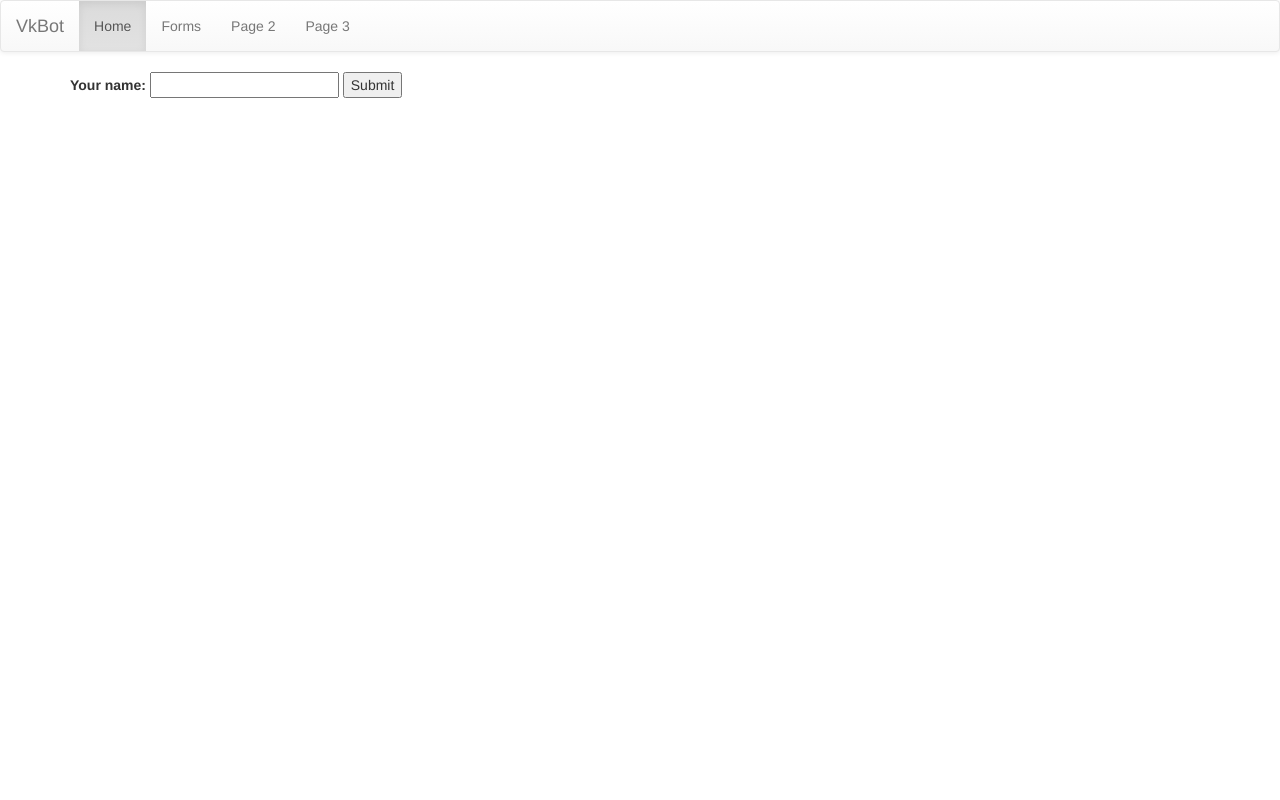
After one commit to ca72ss/VK, a Django app: page /forms in a window 1280 px wide. The commit adds this page. Run offline with Django 3.2, Linux system fonts and the light colour scheme; some libraries are stand-ins or nearby versions.

Commit message:
Added and test forms

```diff
--- a/search/admin.py
+++ b/search/admin.py
@@ -1,6 +1,5 @@
 from django.contrib import admin
 from .models import Person
-from .models import Post
+
 
 admin.site.register(Person)
-admin.site.register(Post)
--- /dev/null
+++ b/search/forms.py
@@ -0,0 +1,4 @@
+from django import forms
+
+class NameForm(forms.Form):
+    your_name = forms.CharField(label='your name', max_length=100)
--- /dev/null
+++ b/search/templates/search/base.html
@@ -0,0 +1,33 @@
+{% load staticfiles %}
+<html>
+    <head>
+        <title>VkBot</title>
+        <link rel="stylesheet" href="//maxcdn.bootstrapcdn.com/bootstrap/3.2.0/css/bootstrap.min.css">
+        <link rel="stylesheet" href="//maxcdn.bootstrapcdn.com/bootstrap/3.2.0/css/bootstrap-theme.min.css">
+        <link href='//fonts.googleapis.com/css?family=Lobster&subset=latin,latin-ext' rel='stylesheet' type='text/css'>
+        <link rel="stylesheet" href="{% static 'css/search.css' %}">
+    </head>
+    <body>
+      <nav class="navbar navbar-default">
+  <div class="container-fluid">
+    <div class="navbar-header">
+      <a class="navbar-brand" href="#">VkBot</a>
+    </div>
+    <ul class="nav navbar-nav">
+      <li class="active"><a href="#">Home</a></li>
+      <li><a href="/forms">Forms</a></li>
+      <li><a href="#">Page 2</a></li>
+      <li><a href="#">Page 3</a></li>
+    </ul>
+  </div>
+</nav>
+        <div class="content container">
+            <div class="row">
+                <div class="col-md-8">
+                {% block content %}
+                {% endblock %}
+                </div>
+            </div>
+        </div>
+    </body>
+</html>
--- /dev/null
+++ b/search/templates/search/forms.html
@@ -0,0 +1,9 @@
+{% extends 'search/base.html' %}
+{% block content %}
+<form action="get_name" method="get">
+    {% csrf_token %}
+    <label for="your_name">Your name: </label>
+    <input id="your_name" type="text" name="your_name" maxlength="100" required />
+    <input type="submit" value="Submit" />
+</form>
+{% endblock %}
--- /dev/null
+++ b/search/templates/search/test.html
@@ -0,0 +1,4 @@
+{% extends 'search/base.html' %}
+{% block content %}
+      <p>{{your_name}}</p>
+{% endblock %}
--- a/search/urls.py
+++ b/search/urls.py
@@ -3,4 +3,7 @@ from . import views
 
 urlpatterns = [
     url(r'^$', views.search, name='search'),
+    url(r'^forms$', views.forms, name='forms'),
+    url(r'^get_name$', views.get_name, name='get_name'),
+
 ]
--- a/search/views.py
+++ b/search/views.py
@@ -1,12 +1,26 @@
 from django.shortcuts import render
+from django.http import HttpResponse
 import vk
-
 
 def search(request):
     at = '72d9d403e83d27930eabaa1d4e50e16ec394ee69881bd2715fe04b5178b434bd43b2cc3db8d29cdd14b4f'
     session = vk.Session(access_token= at)
     api = vk.API(session)
-    users = api.users.search(count=10,  age_from=14, age_to=18, school_year=2017,  fields = "photo_100,last_seen,photo_id,has_mobile,universities")
+    users = api.users.search(count=100,  age_from=14, age_to=18, school_year=2017,  fields = "photo_100,last_seen,photo_id,has_mobile,universities")
+    groups = api.groups.getMembers(group_id='142498173')
+    print (groups)
     del users[0]
+    return render(request, 'search/done.html', {'users':users})
 
-    return render(request, 'search/done.html', {'users':users})
+
+def forms(request):
+
+    return render(request, 'search/forms.html')
+
+
+def get_name(request):
+    if 'your_name' in request.GET and request.GET['your_name']:
+        your_name = request.GET['your_name']
+        return render(request, 'search/test.html', {'your_name': your_name})
+    else:
+        return HttpResponse('Please submit a search term.')
```
Also changed, not shown: search/models.py (+0 -16 lines), search/templates/search/done.html (+5 -11 lines), search/templates/search/search.html (deleted, +0 -7 lines).
